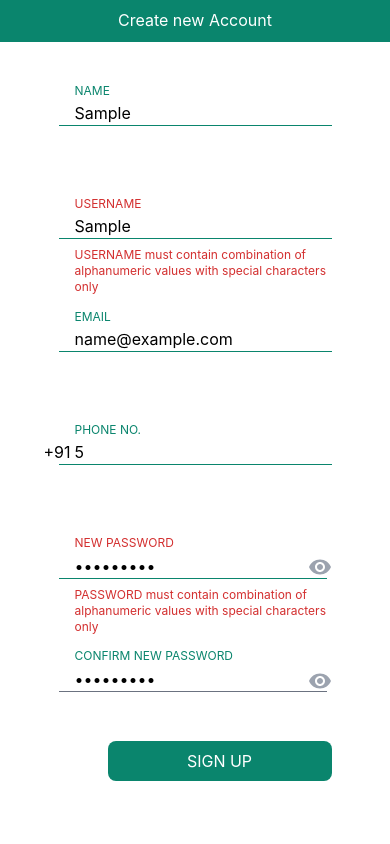
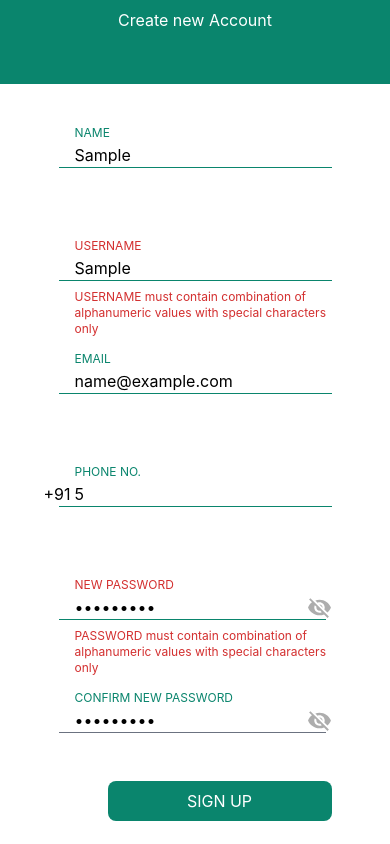
Before and after one commit to rsingh22006/react-assignment, a React (Create React App) app: page / in a window 390 px wide. Both pictures are taken after typing "Sample", "Sample", "name@example.com", "5", "Sample123", "Sample123" into the empty fields and a click on the button "SIGN UP". Built offline with nearby package versions, Linux system fonts and the light colour scheme.

Commit message:
deleted mui/icons & used svg's and fixed navbar css related to responsiveness

```diff
--- a/package.json
+++ b/package.json
@@ -3,7 +3,6 @@
   "version": "0.1.0",
   "private": true,
   "dependencies": {
-    "@mui/icons-material": "^5.16.7",
     "@testing-library/jest-dom": "^5.17.0",
     "@testing-library/react": "^13.4.0",
     "@testing-library/user-event": "^13.5.0",
--- a/src/components/AuthButton.jsx
+++ b/src/components/AuthButton.jsx
@@ -1,5 +1,3 @@
-import React from 'react'
-
 export const AuthButton = ({text,isDisabled=false,w='w-56',floatRight='',m='m-auto'}) => {
   return (
     <button type='submit' disabled={isDisabled} className={`bg-[#0a856d] text-white h-10 ${w} rounded-lg ${floatRight} ${m}`}>{text}</button>
--- a/src/components/InputField.jsx
+++ b/src/components/InputField.jsx
@@ -1,13 +1,13 @@
-import { Visibility, VisibilityOff } from "@mui/icons-material";
+import { VisibilityIcon } from './VisibilityIcon';
 
-export const InputField = ({ name, type = 'text', value, labelValue, focus, show, errorDetail, error, handleKeyDown, handleChange,handlePaste, handleChangeFocusAndBlur, handleClickShow }) => {
+export const InputField = ({ name, type = 'text', value, labelValue, focus, show, errorDetail, error, handleKeyDown, handleChange, handlePaste, handleChangeFocusAndBlur, handleClickShow }) => {
     return (
         <div className='relative flex flex-col w-full justify-center align-center gap-y-2 m-auto'>
             <label htmlFor={name} className={`absolute top-[-25%] w-fit text-xs pl-4 ${error ? 'text-error-color' : 'text-[#0a856d]'} ${focus || value.length > 0 ? 'block' : 'hidden'}`}>{labelValue}</label>
             <div className={`${name === 'phoneNumber' ? 'relative' : ''} flex items-center`}>
                 {name === 'phoneNumber' && <span className={`absolute top-0 left-[-15px] ${focus || value.length > 0 ? 'block' : 'hidden'}`}>+91</span>}
                 <input
-                    type={show===false?'password':type}
+                    type={show === false ? 'password' : type}
                     required
                     name={name}
                     value={value}
@@ -15,11 +15,15 @@ export const InputField = ({ name, type = 'text', value, labelValue, focus, show
                     onKeyDown={handleKeyDown}
                     className={`w-full border-b-[1px] ${focus ? 'border-[#0a856d]' : 'border-gray-500'} pl-4 focus:outline-none`}
                     onChange={handleChange}
-                    onFocus={e=>handleChangeFocusAndBlur(e, 'focus')}
-                    onBlur={e=>handleChangeFocusAndBlur(e, 'blur')}
+                    onFocus={e => handleChangeFocusAndBlur(e, 'focus')}
+                    onBlur={e => handleChangeFocusAndBlur(e, 'blur')}
                     onPaste={handlePaste}
                 />
-                {((name.toLocaleLowerCase()).includes('password') && value.length>0) && <button type='button' onClick={()=>handleClickShow(name)} className='ml-[-7%] text-gray-400'>{show ? <VisibilityOff /> : <Visibility />}</button>}
+                {((name.toLocaleLowerCase()).includes('password') && value.length > 0) &&
+                    <button type='button' onClick={() => handleClickShow(name)} className='ml-[-7%] text-gray-400'>
+                        <VisibilityIcon show={show} />
+                    </button>
+                }
             </div>
             <p className={`text-red text-left text-error-color text-xs sm:text-sm pl-4 ${error ? 'visible' : 'invisible'} h-10`}>{errorDetail}</p>
         </div>
--- a/src/components/Navbar.jsx
+++ b/src/components/Navbar.jsx
@@ -1,8 +1,6 @@
-import React from 'react'
-
 export const Navbar = ({headtext,headtextSize,paraText}) => {
     return (
-        <div className='bg-[#0a856d] text-white h-[5vh] lg:h-[15vh] text-center'>
+        <div className='bg-[#0a856d] text-white h-[10vh] sm:h-[15vh] text-center'>
             <p className={`pt-[2%] ${headtextSize?`text-${headtextSize}`:''}`}>{headtext}</p>
             {paraText && <p className='text-gray-300'>{paraText}</p>}
         </div>
--- /dev/null
+++ b/src/components/VisibilityIcon.jsx
@@ -0,0 +1,10 @@
+export const VisibilityIcon = ({ show }) => {
+    return (
+        <div>
+            {show ? <svg height={25} fill="#adadad" viewBox="0 0 24 24" data-testid="VisibilityIcon" title="Visibility"><path d="M12 4.5C7 4.5 2.73 7.61 1 12c1.73 4.39 6 7.5 11 7.5s9.27-3.11 11-7.5c-1.73-4.39-6-7.5-11-7.5M12 17c-2.76 0-5-2.24-5-5s2.24-5 5-5 5 2.24 5 5-2.24 5-5 5m0-8c-1.66 0-3 1.34-3 3s1.34 3 3 3 3-1.34 3-3-1.34-3-3-3"></path></svg>
+                :
+                <svg height={25} fill="#adadad" viewBox="0 0 24 24" data-testid="VisibilityOffIcon" title="VisibilityOff"><path d="M12 7c2.76 0 5 2.24 5 5 0 .65-.13 1.26-.36 1.83l2.92 2.92c1.51-1.26 2.7-2.89 3.43-4.75-1.73-4.39-6-7.5-11-7.5-1.4 0-2.74.25-3.98.7l2.16 2.16C10.74 7.13 11.35 7 12 7M2 4.27l2.28 2.28.46.46C3.08 8.3 1.78 10.02 1 12c1.73 4.39 6 7.5 11 7.5 1.55 0 3.03-.3 4.38-.84l.42.42L19.73 22 21 20.73 3.27 3zM7.53 9.8l1.55 1.55c-.05.21-.08.43-.08.65 0 1.66 1.34 3 3 3 .22 0 .44-.03.65-.08l1.55 1.55c-.67.33-1.41.53-2.2.53-2.76 0-5-2.24-5-5 0-.79.2-1.53.53-2.2m4.31-.78 3.15 3.15.02-.16c0-1.66-1.34-3-3-3z"></path></svg>
+            }
+        </div>
+    )
+}
--- a/src/customHooks/useFormData.jsx
+++ b/src/customHooks/useFormData.jsx
@@ -10,9 +10,7 @@ export const useFormData = (type, initData) => {
     }
     const handleSubmit = (e, checkUsername, checkPassword, checkConfirmPassword, checkEmail, checkPhoneNumber) => {
         e.preventDefault();
-        let isErrorOccured = false;
-        if (checkUsername || checkPassword || checkConfirmPassword || checkEmail || checkPhoneNumber) isErrorOccured = true;
-        if (isErrorOccured) return;
+        if (checkUsername || checkPassword || checkConfirmPassword || checkEmail || checkPhoneNumber)return;
         if (type === 'login') {
             setFormData(initData);
             return alert('Your details has been verified, Thanks!');
```
Also changed, not shown: 1 other file (tests, documents, lock files or other folders).
